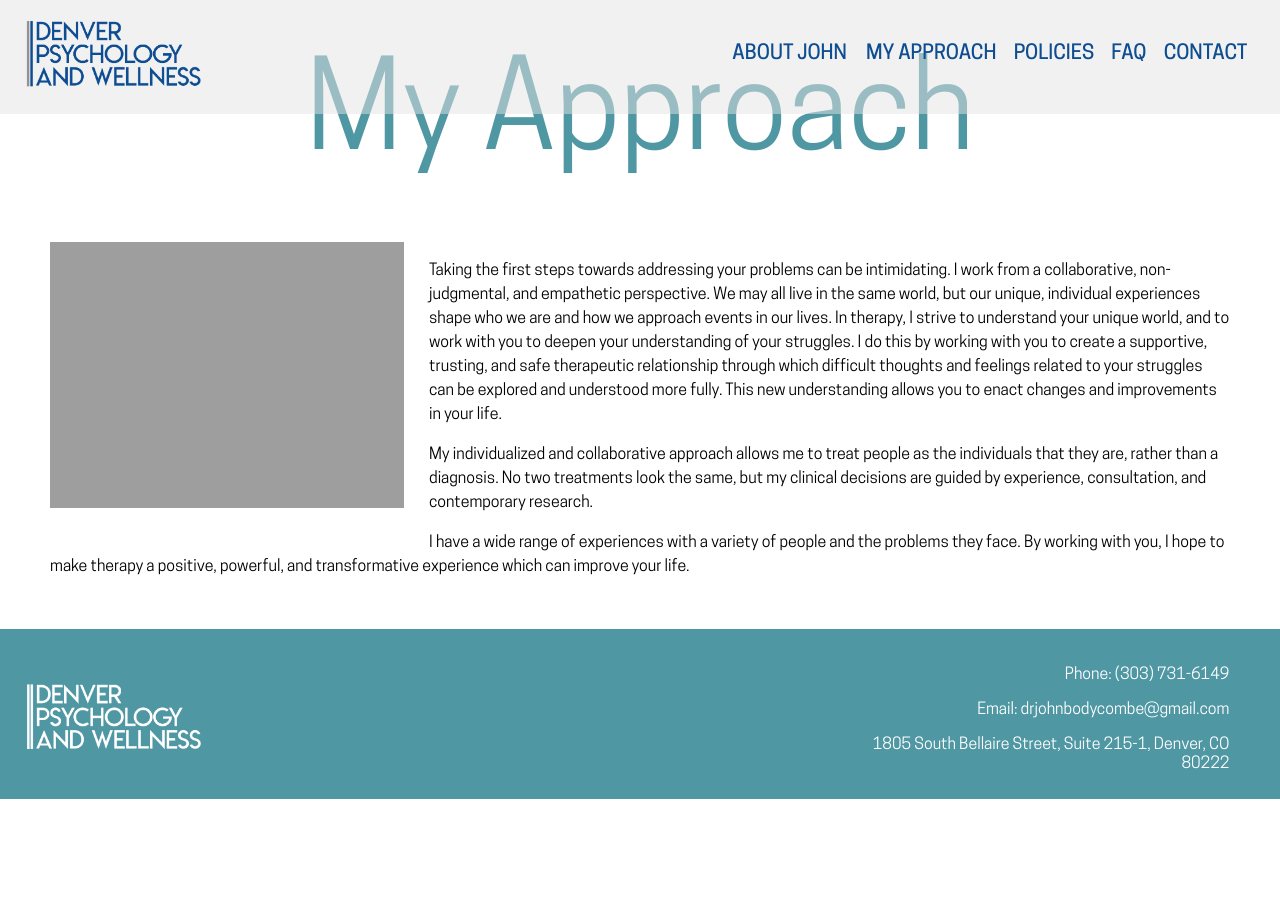
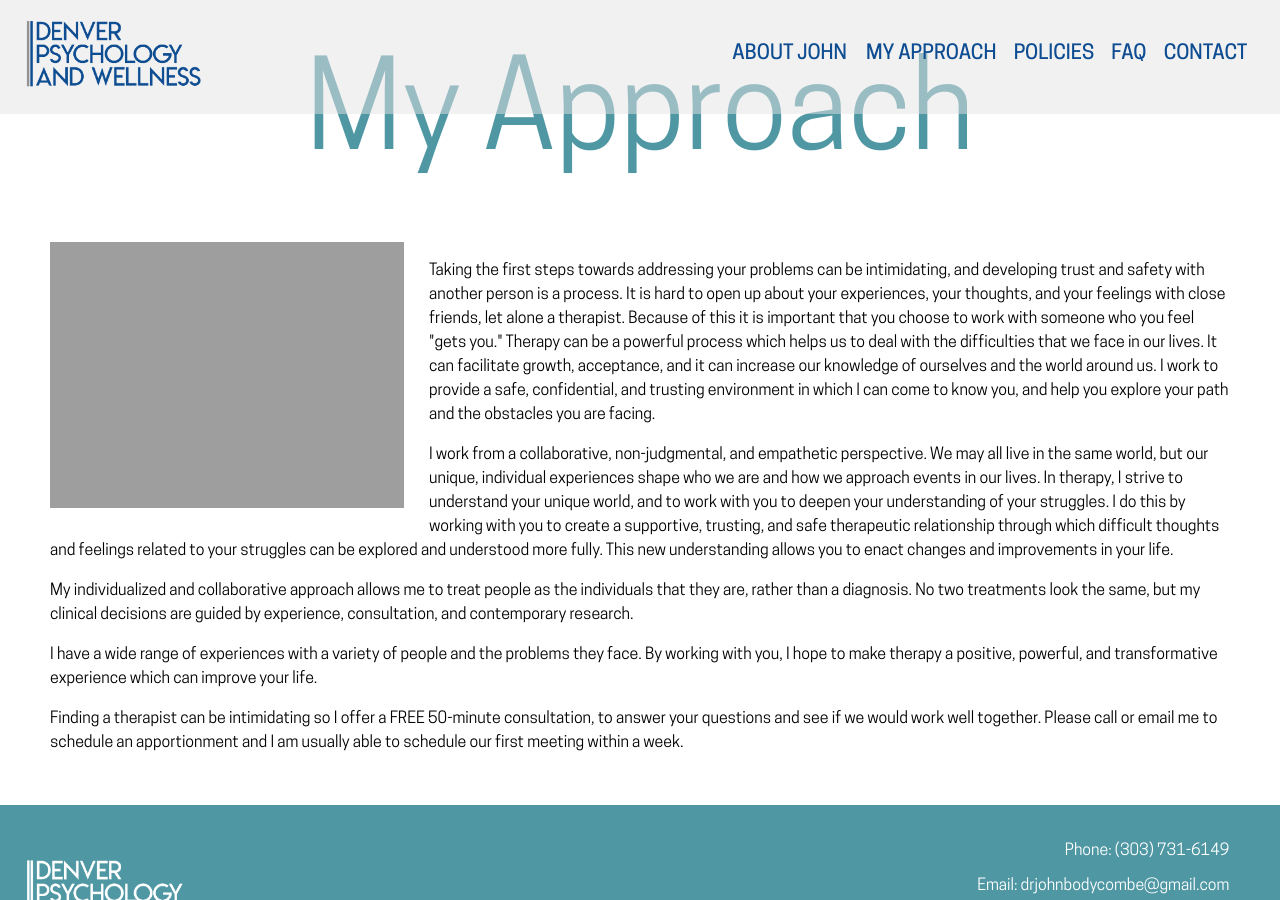
Before and after one commit to prodmage/denverpsychologyandwellness.com, a Jekyll site: the page built from my-approach/index.html, in a window 1280 px wide and 900 px high, scrolled down 240 px. Built offline with Jekyll 4.4.1, drawn with Linux system fonts in a browser that asks for light colours; nearby versions of some CDN libraries; before the commit the page ends 1039 px from its top, so only the background shows below that.

Commit message:
Updated index content and approach content

```diff
--- a/index.html
+++ b/index.html
@@ -8,5 +8,6 @@ title: Individual, Couples & Group Therapy
 
 <section class="homepage-content">
 	<h3>Dr. John Bodycombe</h3>
-	<p class="center">Developing trust and safety with another person is a process.  It is hard to open up about your experiences, your thoughts, and your feelings with close friends, let alone a therapist.  Because of this it is important that you choose to work with someone who you feel "gets you."  Therapy can be a powerful process which helps us to deal with the difficulties that we face in our lives.  It can facilitate growth, acceptance, and it can increase our knowledge of ourselves and the world around us.  I work to provide a safe, confidential, and trusting environment in which I can come to know you, and help you explore your path and the obstacles you are facing. </p>
+	<p class="center">Are you struggling with feeling overwhelmed, lost, or unsatisfied in your life?  Do these feelings impact your mood, your relationships, or your work?  I specialize in helping adults and emerging adults (18-50s) people work through these sorts of challenges that we all face at different times in our lives.  Often, these challenges can result if feelings of depression and anxiety, or they come through in our relationships through short tempers, seeming "clingy," or wanting to be alone.  I can help you work through these issues in order to improve your quality of life and work toward your goals.</p>
+	<p class="center">I also specialize in working with men.  Men often learn to internalize their issues which can make them feel isolated and lost.  Additionally, seeking help may feel like weakness or failure.  By helping men connect to themselves better, I can help them improve their relationships and improve their lives.</p>
 </section>
--- a/my-approach/index.html
+++ b/my-approach/index.html
@@ -8,9 +8,13 @@ banner_url: images/sunset-mountains-banner.jpg
 </div>
 <section class="about-content">
 <img src="{{ site.base_url }}/images/backpacker.jpg" class="left about-me-img">
-<p>Taking the first steps towards addressing your problems can be intimidating.  I work from a collaborative, non-judgmental, and empathetic perspective. We may all live in the same world, but our unique, individual experiences shape who we are and how we approach events in our lives. In therapy, I strive to understand your unique world, and to work with you to deepen your understanding of your struggles. I do this by working with you to create a supportive, trusting, and safe therapeutic relationship through which difficult thoughts and feelings related to your struggles can be explored and understood more fully. This new understanding allows you to enact changes and improvements in your life.</p>
+<p>Taking the first steps towards addressing your problems can be intimidating, and developing trust and safety with another person is a process.  It is hard to open up about your experiences, your thoughts, and your feelings with close friends, let alone a therapist.  Because of this it is important that you choose to work with someone who you feel "gets you."  Therapy can be a powerful process which helps us to deal with the difficulties that we face in our lives.  It can facilitate growth, acceptance, and it can increase our knowledge of ourselves and the world around us.  I work to provide a safe, confidential, and trusting environment in which I can come to know you, and help you explore your path and the obstacles you are facing.</p>
+
+<p>I work from a collaborative, non-judgmental, and empathetic perspective. We may all live in the same world, but our unique, individual experiences shape who we are and how we approach events in our lives. In therapy, I strive to understand your unique world, and to work with you to deepen your understanding of your struggles. I do this by working with you to create a supportive, trusting, and safe therapeutic relationship through which difficult thoughts and feelings related to your struggles can be explored and understood more fully. This new understanding allows you to enact changes and improvements in your life.</p>
 
 <p>My individualized and collaborative approach allows me to treat people as the individuals that they are, rather than a diagnosis. No two treatments look the same, but my clinical decisions are guided by experience, consultation, and contemporary research.</p>
 
 <p>I have a wide range of experiences with a variety of people and the problems they face. By working with you, I hope to make therapy a positive, powerful, and transformative experience which can improve your life.</p>
+
+<p>Finding a therapist can be intimidating so I offer a FREE 50-minute consultation, to answer your questions and see if we would work well together.  Please call or email me to schedule an apportionment and I am usually able to schedule our first meeting within a week.</p>
 </section>
```
